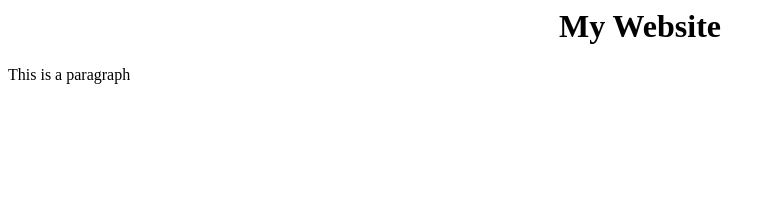
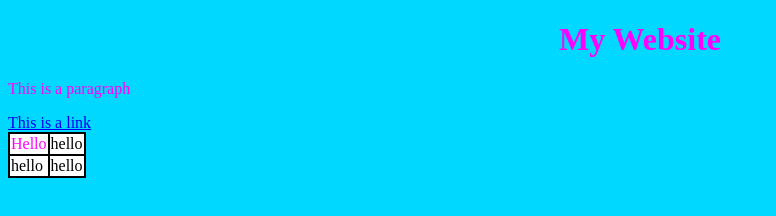
Before and after one commit to michaelbishoff/Profile, a plain HTML site: page index.html in a window 1280 px wide. Shown: the whole page, without its empty margins (0-776 px from the left). Drawn offline with Linux system fonts and the light colour scheme.

Commit message:
Added the tutorial files

```diff
--- a/index.html
+++ b/index.html
@@ -1,14 +1,26 @@
+<!DOCTYPE html>
 <html>
 <head>
-<h1 align="center">My Website</h1>
-<p>This is a paragraph</p>
+    <title>Test</title>
+    <link href="style.css" rel="stylesheet" />
+</head>
+
+<h1 class="title">My Website</h1>
+<p class="title">This is a paragraph</p>
+
+<a href="page2.html">This is a link</a>
 
 <table>
-
+    <tr>
+        <td class="title">Hello</td>
+        <td>hello</td>
+    </tr>
+    <tr>
+        <td>hello</td>
+        <td>hello</td>
+    </tr>
 </table>
 
 
 
-
-
 </html>
--- /dev/null
+++ b/style.css
@@ -0,0 +1,21 @@
+html {
+    background: #00d8ff;
+    color: white;
+}
+
+h1 {
+    text-align: center;
+}
+
+table {
+    background: black;
+}
+
+tr {
+    background: white;
+    color: black;
+}
+
+.title {
+    color: magenta;
+}
```
Also changed, not shown: page2.html (added, +12 -0 lines).
